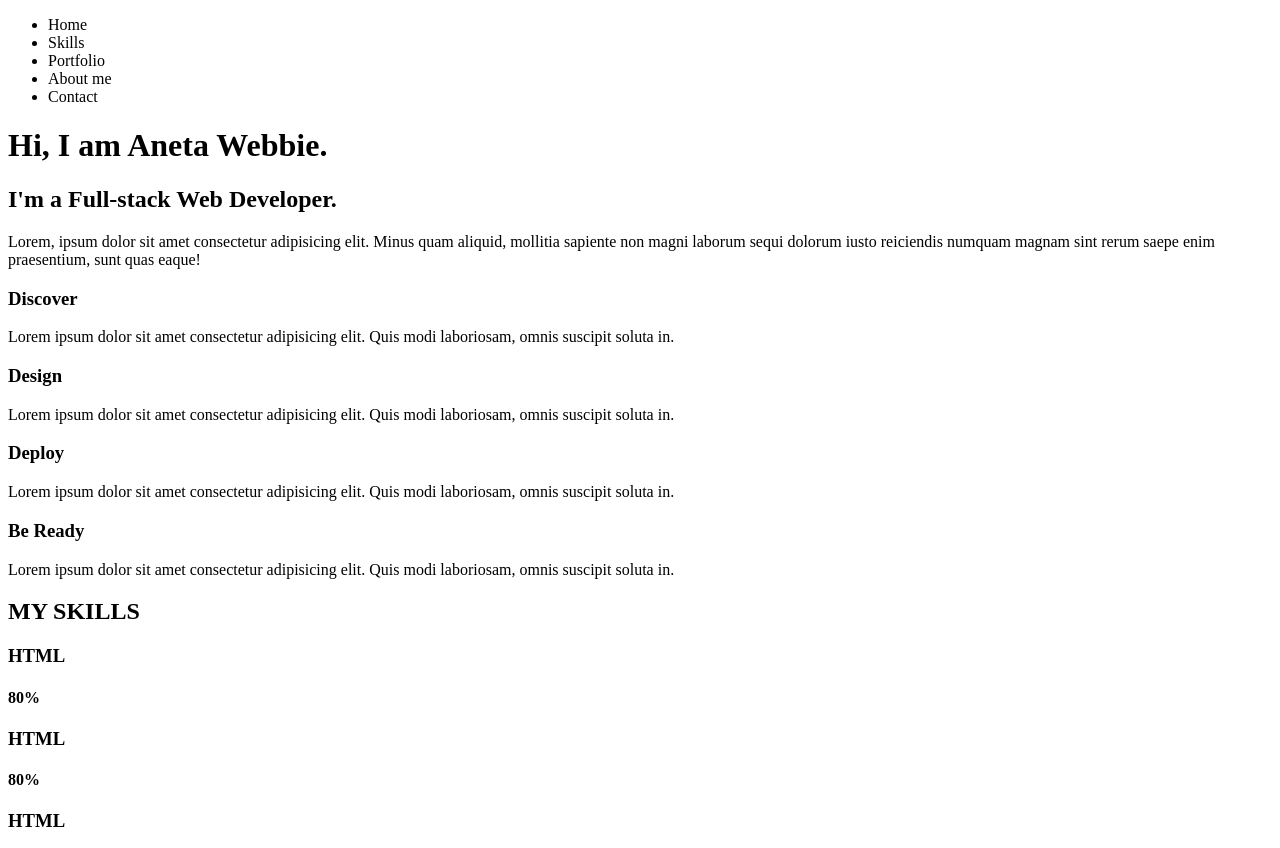
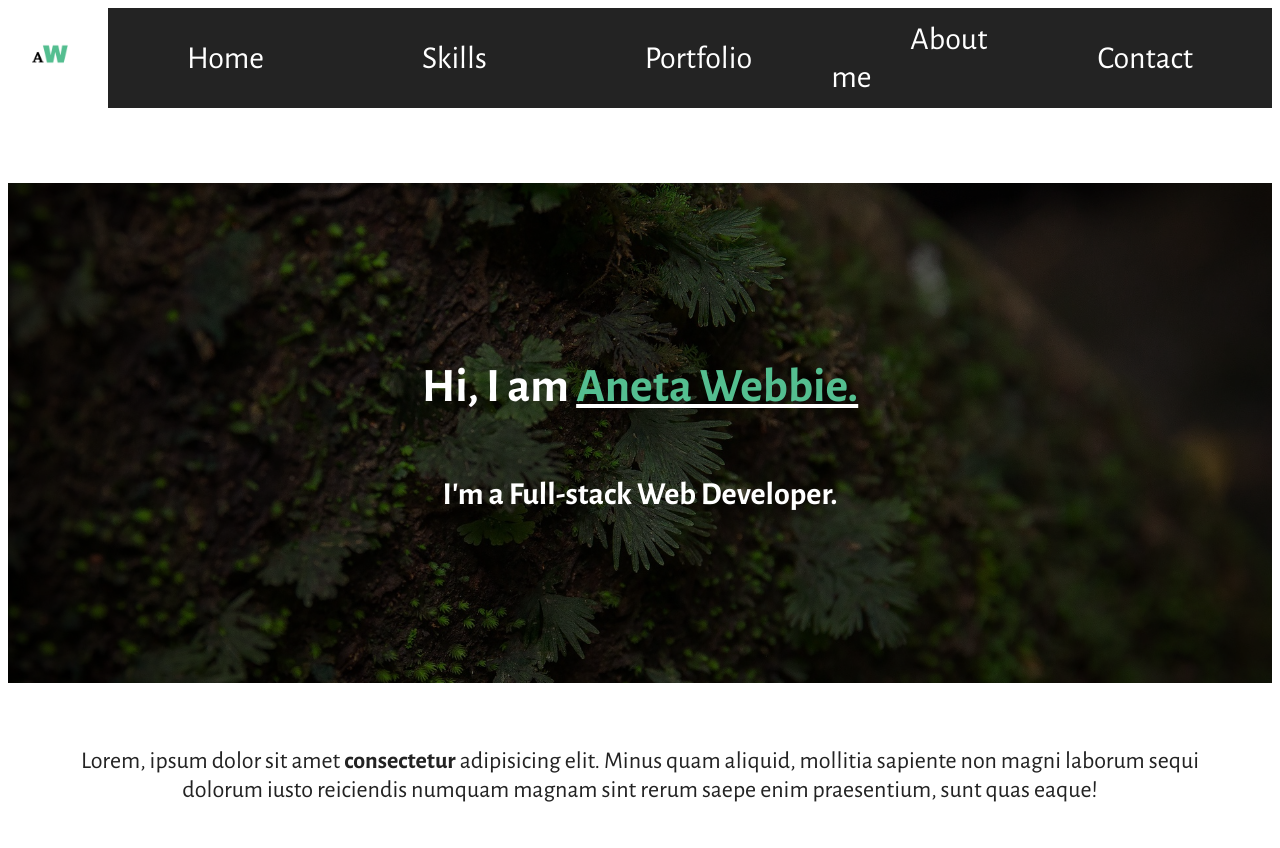
Before and after one commit to seja88/Aneta_Webie, a plain HTML site: page index.html in a window 1280 px wide. Shown: the top 848 px of the page. Drawn offline with nearby package versions, Linux system fonts and the light colour scheme.

Commit message:
nav,home,p, done

```diff
--- a/css/style.css
+++ b/css/style.css
@@ -8,10 +8,11 @@ Dark grey: #232323
 Font (or you can use some other, choice is yours!):
 
 Alegreya Sans, in regular, bold and extra-bold style */
-/* font-family: 'Alegreya Sans', sans-serif; */
+/*font-family: 'Alegreya Sans', sans-serif; */
 
 html {
     box-sizing: border-box;
+    overflow-x: hidden;
 }
 
 *,
@@ -19,3 +20,132 @@ html {
 *::after {
     box-sizing: inherit;
 }
+
+.main {
+    font-size: 1rem;
+    display: flex;
+    flex-direction: column;
+    width: 100%;
+    background: #ffffff;
+    font-family: 'Alegreya Sans', sans-serif;
+
+}
+
+.nav-bar {
+    width: 100%;
+    height: 100px;
+    display: flex;
+    flex-direction: row;
+}
+
+.nav-bar__logo img {
+    width: 100px;
+    height: 100px;
+}
+
+.nav-bar__menu {
+   width: 100%;
+   height: 100%;
+   background: #232323;
+   margin: 0;
+   padding: 0;
+   display: flex;
+   flex-direction: row;
+   justify-content: space-evenly;
+   align-items: center;
+}
+
+.nav-bar__links {
+    display: block;
+    text-decoration: none;
+
+}
+
+.nav-bar__links a {
+    font-size: 2rem;
+    width: 100%;
+    color: #ffffff;
+    text-align: center;
+    text-decoration: none;
+    padding: 34px 79px;
+
+}
+
+.nav-bar__menu > li a:hover {
+    background: #54be90;
+    color: #232323;
+}
+
+.nav-bar:hover {
+    background: #54be90;
+    color: #232323;
+}
+
+.blank {
+    width: 100%;
+    height: 75px;
+    background: #ffffff;
+}
+
+.home {
+    display: flex;
+    flex-wrap: wrap;
+    align-items: center;
+    justify-content: center;
+    position: relative;
+    width: 100%;
+    height: 500px;
+}
+
+.home img {
+    width: 100%;
+    height: 100%;
+    filter: brightness(40%);
+    object-fit: cover;
+    position: absolute;
+}
+
+.home__text {
+    display: flex;
+    flex-direction: column;
+    justify-content: center;
+    text-align: center;
+    color: #ffffff;
+    z-index: 1;
+}
+
+.home__text h1 {
+    font-size: 3rem;
+}
+
+.home__text h2 {
+    font-size: 2rem;
+}
+
+.home__text span {
+    color: #54be90;
+    font-weight: 700;
+    text-decoration: underline #ffffff;
+}
+
+.info {
+    width: 100%;
+    background: #ffffff;
+    text-align: center;
+
+}
+
+.info p {
+    font-size: 1.5rem;
+    color: #232323;
+    padding: 40px;
+}
+
+.info p > span {
+    color: #232323;
+    font-weight: bold;
+}
+
+.description {
+
+}
--- a/index.html
+++ b/index.html
@@ -20,26 +20,31 @@
 		<div class="main">
 			<!--NAV_BAR-->
 			<div class="nav-bar">
-				<div class="nav-bar__logo"></div>
+				<div class="nav-bar__logo">
+                    <img src="./img/logo.png" alt="">
+                </div>
 				<ul class="nav-bar__menu">
-					<li class="nav-bar__links">Home</li>
-					<li class="nav-bar__links">Skills</li>
-					<li class="nav-bar__links">Portfolio</li>
-					<li class="nav-bar__links">About me</li>
-					<li class="nav-bar__links">Contact</li>
+					<li class="nav-bar__links"><a href="#home">Home</a></li>
+					<li class="nav-bar__links"><a href="#skills">Skills</a></li>
+					<li class="nav-bar__links"><a href="#portfolio">Portfolio</a></li>
+					<li class="nav-bar__links"><a href="#about">About me</a></li>
+					<li class="nav-bar__links"><a href="#contact">Contact</a></li>
 				</ul>
 			</div>
 			<!--BLANK_DIV-->
 			<div class="blank"></div>
 			<!--HOME_DIV-->
 			<div id="home" class="home">
-				<h1 class="home__title">Hi, I am Aneta Webbie.</h1>
-				<h2 class="home__subtitle">I'm a Full-stack Web Developer.</h2>
-			</div>
+                <img src="./img/tree.jpg" alt="Tree">
+                <div class="home__text">
+                    <h1 class="home__title">Hi, I am <span>Aneta Webbie.</span></h1>
+                    <h2 class="home__subtitle">I'm a Full-stack Web Developer.</h2>
+                </div>
+            </div>
 			<!--info_DIV-->
 			<div class="info">
 				<p class="info__paragraph">
-					Lorem, ipsum dolor sit amet consectetur adipisicing elit. Minus quam
+					Lorem, ipsum dolor sit amet <span>consectetur</span> adipisicing elit. Minus quam
 					aliquid, mollitia sapiente non magni laborum sequi dolorum iusto
 					reiciendis numquam magnam sint rerum saepe enim praesentium, sunt quas
 					eaque!
```
